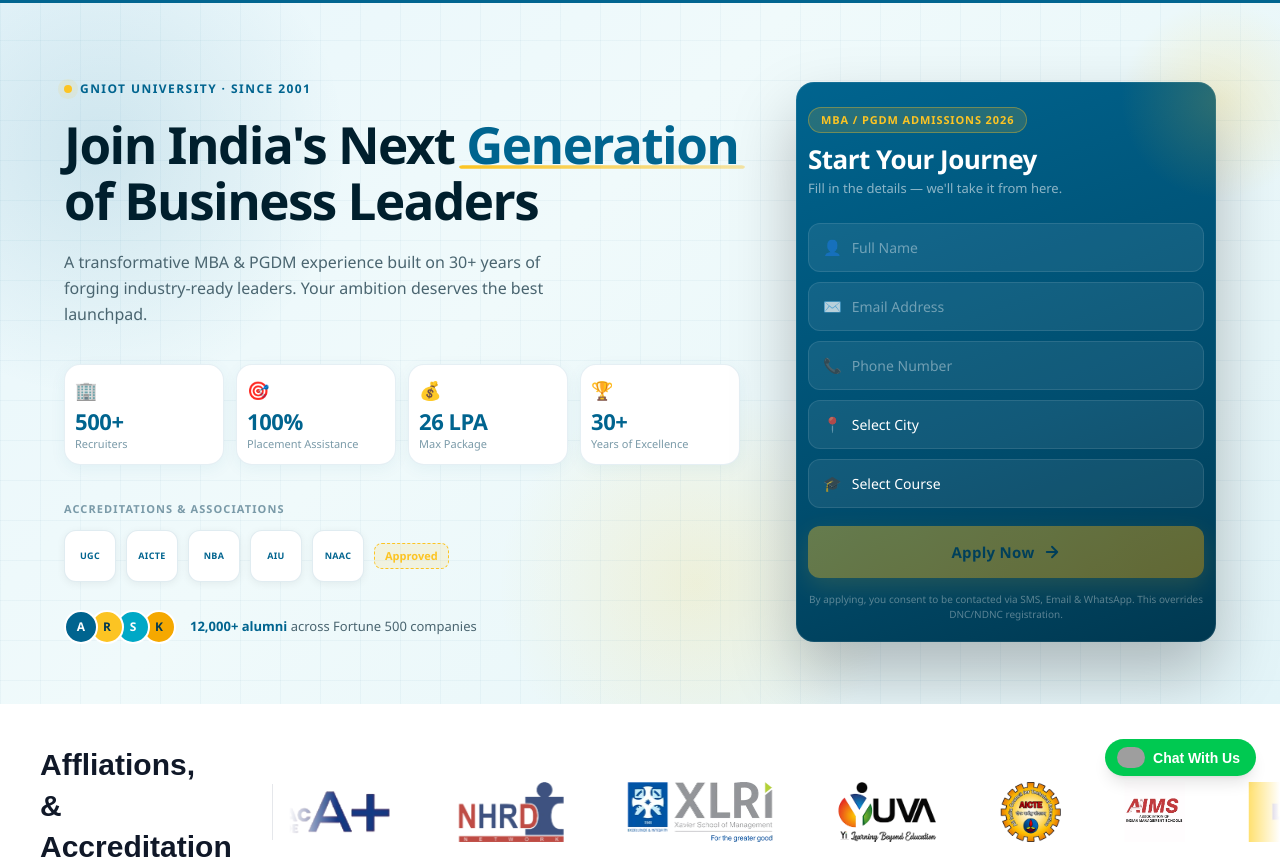
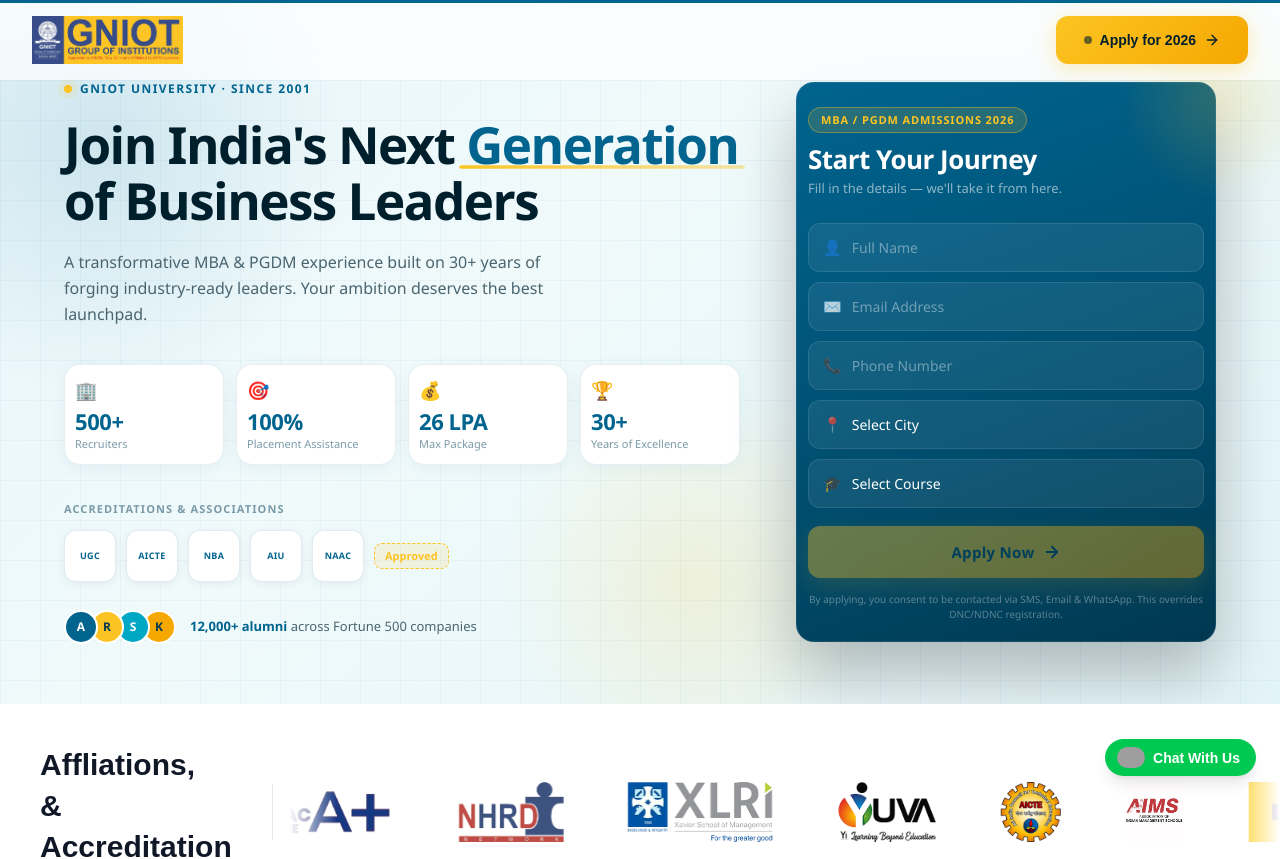
Before and after one commit to aragonani/gniot-clg, a Next.js app: page /gniot in a window 1280 px wide. Shown: the top 859 px of the page. Built offline with nearby package versions, Linux system fonts and the light colour scheme; grey boxes are pictures that could not be loaded.

Commit message:
add header component

```diff
--- a/components/colleges-components/gniot.tsx
+++ b/components/colleges-components/gniot.tsx
@@ -13,6 +13,7 @@
 import { useEffect, useState } from 'react'
 import WhatsAppSticky from '../whatsapp-button'
 import CoursesTable from '../courses-table'
+import Header from '../header'
 
 const GniotComponents = () => {
 
@@ -44,6 +45,7 @@
   return (
     <div>
       <ScrollProgressBar />
+      <Header  handleOpenForm={handleOpenForm}/>
       <HeroSection />
       <UniversityLogos />
       <PartnershipSection  handleOpenForm={handleOpenForm}/>
--- /dev/null
+++ b/components/header.tsx
@@ -0,0 +1,132 @@
+"use client";
+
+import { useState } from "react";
+import { motion, useScroll, useMotionValueEvent } from "framer-motion";
+import { ArrowRight, GraduationCap } from "lucide-react";
+import Image from "next/image";
+
+interface Props {
+     handleOpenForm: () => void;
+}
+
+export default function Header({handleOpenForm}: Props) {
+  const [scrolled, setScrolled] = useState(false);
+  const [hidden, setHidden] = useState(false);
+  const [lastY, setLastY] = useState(0);
+  const { scrollY } = useScroll();
+
+//   useMotionValueEvent(scrollY, "change", (y) => {
+//     setScrolled(y > 20);
+//     setHidden(y > lastY && y > 80);
+//     setLastY(y);
+//   });
+
+  return (
+    <motion.header
+      animate={{ y: hidden ? -100 : 0 }}
+      transition={{ duration: 0.35, ease: [0.22, 1, 0.36, 1] }}
+      className={`fixed top-0 left-0 right-0 z-50 transition-all duration-300 ${
+        scrolled
+          ? "bg-white/92 backdrop-blur-xl shadow-[0_2px_32px_rgba(0,100,143,0.10)] border-b border-[#00648f]/8"
+          : "bg-white/70 backdrop-blur-md"
+      }`}
+    >
+      {/* Top 3-px rainbow accent line */}
+      <div className="absolute top-0 left-0 right-0 h-0.75 bg-linear-to-r from-[#00648f] via-[#fcc423] to-[#00648f]" />
+
+      <div className="max-w-7xl mx-auto px-4 sm:px-6 lg:px-8">
+        <div className="flex items-center justify-between h-16 sm:h-20">
+
+          {/* ── Logo ── */}
+          {/* <motion.a
+            href="/"
+            initial={{ opacity: 0, x: -20 }}
+            animate={{ opacity: 1, x: 0 }}
+            transition={{ duration: 0.55, ease: [0.22, 1, 0.36, 1] }}
+            whileHover={{ scale: 1.02 }}
+            className="flex items-center gap-3 shrink-0 group"
+          > */}
+
+              {/* TO USE YOUR OWN LOGO IMAGE, replace the block below with: */}
+              <Image
+                src="/gniot/gniot-logo.webp"
+                alt="GNIOT Logo"
+                width={160}
+                height={48}
+                className="h-10 sm:h-12 w-auto object-contain"
+                priority
+              />
+
+
+            {/* Icon mark */}
+            {/* <div className="relative w-10 h-10 sm:w-11 sm:h-11 shrink-0">
+              <div className="absolute inset-0 rounded-[10px] bg-linear-to-br from-[#00648f] to-[#004260]
+                shadow-[0_4px_16px_rgba(0,100,143,0.30)] group-hover:shadow-[0_6px_22px_rgba(0,100,143,0.45)]
+                transition-shadow duration-200" />
+              <div className="absolute inset-0 flex items-center justify-center">
+                <GraduationCap className="w-5 h-5 sm:w-5.5 sm:h-5.5 text-white" />
+              </div> */}
+              {/* Gold pip */}
+              {/* <span className="absolute -top-1 -right-1 w-3 h-3 rounded-full bg-[#fcc423]
+                border-2 border-white shadow-sm" />
+            </div> */}
+
+            {/* Wordmark */}
+            {/* <div className="flex flex-col justify-center leading-none gap-0.5">
+              <span className="font-black text-[#001f2d] text-[20px] sm:text-[23px] tracking-[-0.04em]"
+                style={{ fontFamily: "'Georgia', 'Times New Roman', serif" }}>
+                GNIOT
+              </span>
+              <span className="text-[9px] sm:text-[10px] font-bold text-[#00648f] tracking-[0.2em] uppercase">
+                Greater Noida
+              </span>
+            </div>
+          </motion.a> */}
+
+          {/* ── CTA Button ── */}
+          <motion.div
+            initial={{ opacity: 0, x: 20 }}
+            animate={{ opacity: 1, x: 0 }}
+            transition={{ duration: 0.55, delay: 0.12, ease: [0.22, 1, 0.36, 1] }}
+          >
+            <motion.a
+              onClick={() => handleOpenForm()}
+              whileHover={{ scale: 1.05 }}
+              whileTap={{ scale: 0.96 }}
+              className="group relative inline-flex items-center gap-2 overflow-hidden
+                rounded-xl px-5 py-2.5 sm:px-7 sm:py-3.5
+                font-black text-sm text-[#001f2d]
+                shadow-[0_4px_20px_rgba(252,196,35,0.32)]
+                hover:shadow-[0_8px_30px_rgba(252,196,35,0.52)]
+                transition-shadow duration-200 select-none"
+              style={{
+                background: "linear-gradient(135deg, #fcc423 0%, #f5a800 100%)",
+              }}
+            >
+              {/* Shimmer on hover */}
+              <span
+                className="pointer-events-none absolute inset-0
+                  translate-x-[-110%] group-hover:translate-x-[110%]
+                  transition-transform duration-500
+                  bg-linear-to-r from-transparent via-white/35 to-transparent
+                  skew-x-[-18deg]"
+              />
+
+              {/* Pulsing dot */}
+              <span className="relative flex h-2 w-2 shrink-0">
+                <span className="animate-ping absolute inline-flex h-full w-full rounded-full bg-[#001f2d] opacity-30" />
+                <span className="relative inline-flex h-2 w-2 rounded-full bg-[#001f2d] opacity-60" />
+              </span>
+
+              <span className="relative hidden xs:inline sm:inline">Apply for 2026</span>
+              <span className="relative xs:hidden sm:hidden">Apply</span>
+
+              <ArrowRight className="relative w-4 h-4 transition-transform duration-200 group-hover:translate-x-1" />
+            </motion.a>
+          </motion.div>
+
+        </div>
+      </div>
+    </motion.header>
+  );
+}
```
Also changed, not shown: public/gniot/gniot-logo.webp (added).
